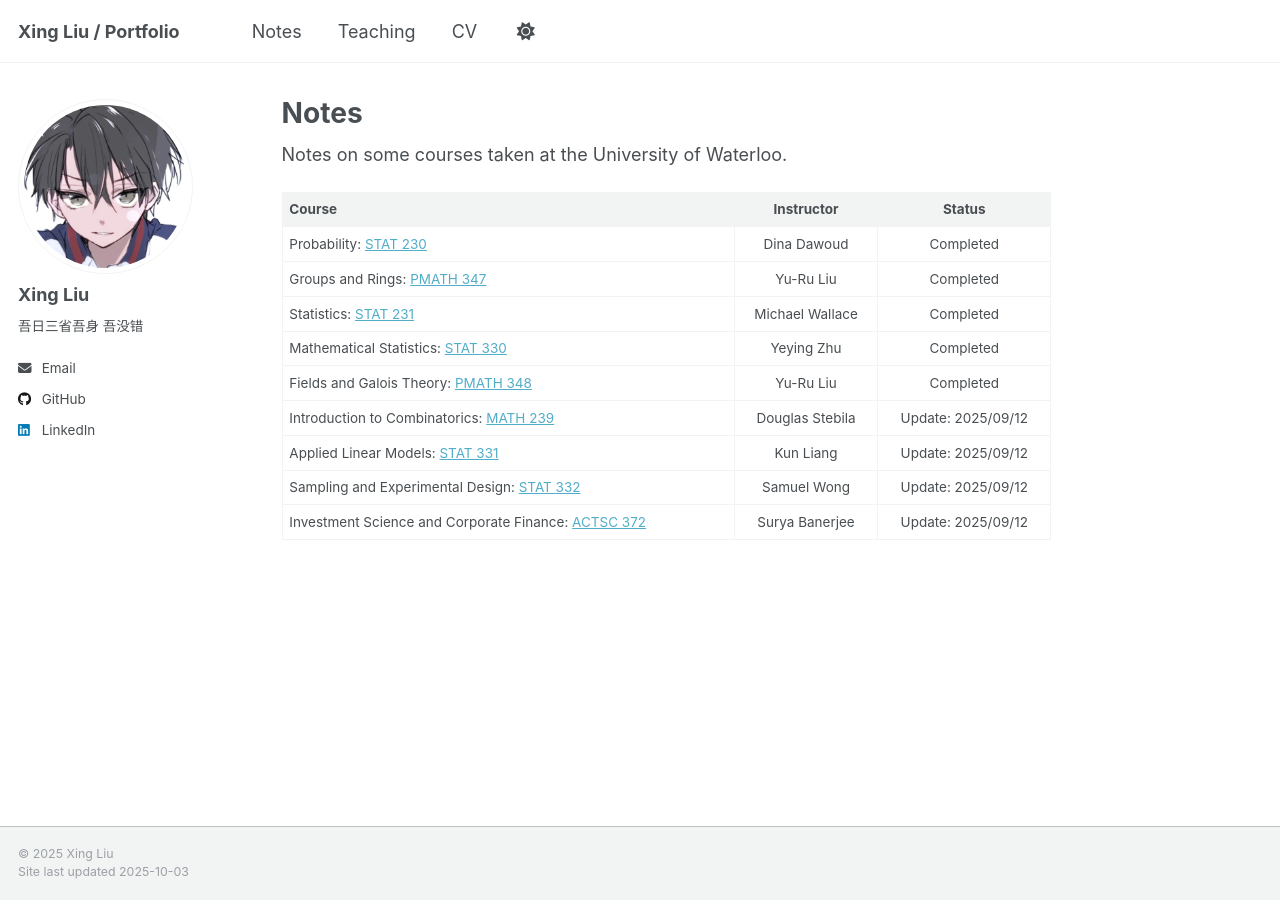
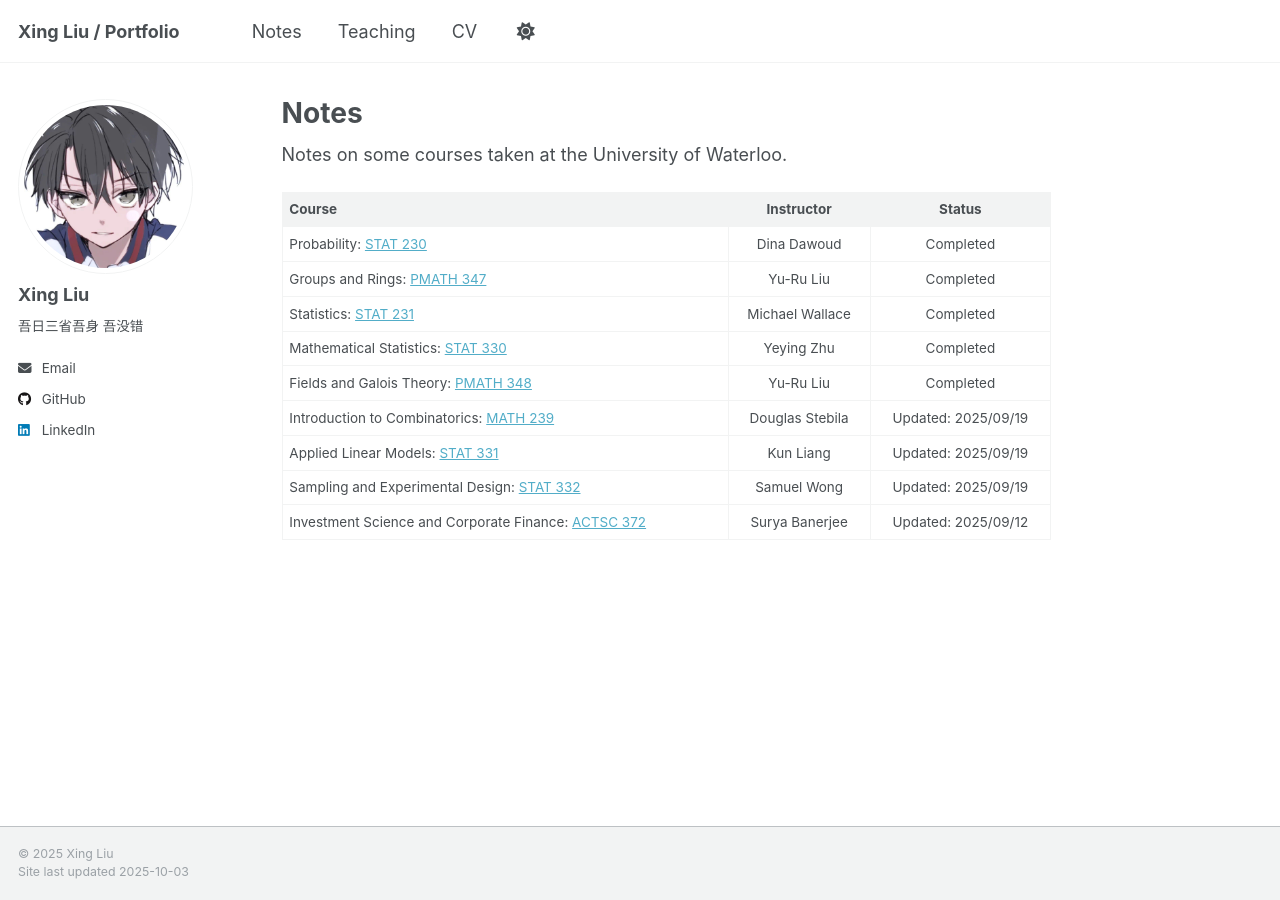
Before and after one commit to lx524/lx524.github.io, a Jekyll site: the page built from _pages/notes.md, in a window 1280 px wide. Built offline with Jekyll 4.4.1, drawn with Linux system fonts in a browser that asks for light colours.

Commit message:
Update notes

```diff
--- a/_pages/notes.md
+++ b/_pages/notes.md
@@ -37,7 +37,7 @@ Currently taking:
 | Statistics: [STAT 231](../files/F24-STAT231.pdf) | Michael Wallace | Completed |
 | Mathematical Statistics: [STAT 330](../files/W25-STAT330.pdf) | Yeying Zhu | Completed |
 | Fields and Galois Theory: [PMATH 348](../files/W25-PMATH348.pdf) | Yu-Ru Liu | Completed |
-| Introduction to Combinatorics: [MATH 239](../files/F25-MATH239.pdf) | Douglas Stebila | Update: 2025/09/12 |
-| Applied Linear Models: [STAT 331](../files/F25-STAT331.pdf) | Kun Liang | Update: 2025/09/12 |
-| Sampling and Experimental Design: [STAT 332](../files/F25-STAT332.pdf) | Samuel Wong | Update: 2025/09/12 |
-| Investment Science and Corporate Finance: [ACTSC 372](../files/F25-ACTSC372.pdf) | Surya Banerjee | Update: 2025/09/12 |
+| Introduction to Combinatorics: [MATH 239](../files/F25-MATH239.pdf) | Douglas Stebila | Updated: 2025/09/19 |
+| Applied Linear Models: [STAT 331](../files/F25-STAT331.pdf) | Kun Liang | Updated: 2025/09/19 |
+| Sampling and Experimental Design: [STAT 332](../files/F25-STAT332.pdf) | Samuel Wong | Updated: 2025/09/19 |
+| Investment Science and Corporate Finance: [ACTSC 372](../files/F25-ACTSC372.pdf) | Surya Banerjee | Updated: 2025/09/12 |
```
